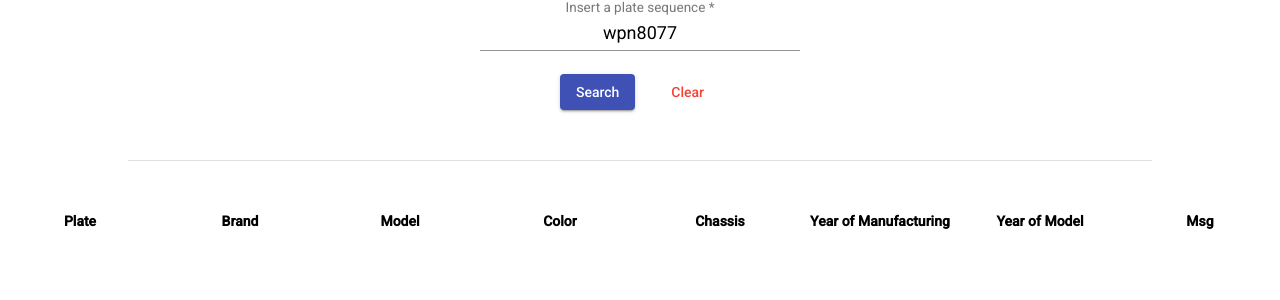
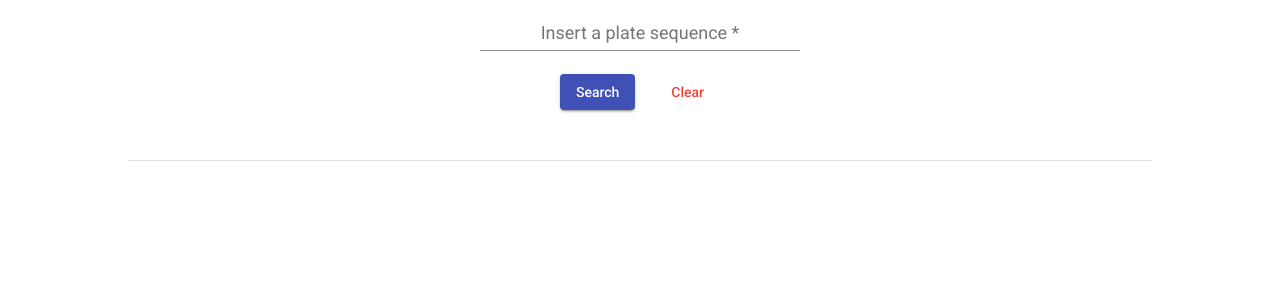
Before and after one commit to raphaelalvarenga/desafio-sazso, an Angular app: page / in a window 1280 px wide. Shown: the top 300 px of the page. Built offline with nearby package versions, Linux system fonts and the light colour scheme.

Commit message:
Created a dialog in case of errors.

```diff
--- /dev/null
+++ b/src/app/classes/dialog-data.class.ts
@@ -0,0 +1,5 @@
+export class DialogData {
+    type: string;
+    msg: string;
+    payload: any;
+}
--- a/src/app/consulta/consulta.component.html
+++ b/src/app/consulta/consulta.component.html
@@ -1,8 +1,9 @@
 <div class = "div-input">
+    <form>
         <div fxLayoutAlign = "center">
             <mat-form-field class="mat-form-field">
                 <mat-label>Insert a plate sequence</mat-label>
-            <input matInput type="text" [formControl] = "inputForm">
+                <input matInput type="text" [formControl] = "inputForm" (keyup) = "cleanTable()">
             </mat-form-field>
         </div>
 
@@ -12,16 +13,17 @@
             </div>
 
             <div>
-            <button mat-button color = "warn">Clear</button>
+                <button type="button" mat-button color = "warn" (click) = "cleanTable()">Clear</button>
             </div>
         </div>
+    </form>
 </div>
 
 <div class = "div-mat-divider">
     <mat-divider></mat-divider>
 </div>
 
-<div *ngIf = "screenWidth > 900; else listData">
+<div *ngIf = "screenWidth > 900 && tableData.length > 0; else listData">
     <div fxLayout>
         <div fxFlex class = "div-table-lines"><strong>Plate</strong></div>
         <div fxFlex class = "div-table-lines"><strong>Brand</strong></div>
@@ -80,3 +82,9 @@
         </mat-list-item>
     </mat-list>
 </ng-template>
+
+<div fxLayoutAlign = "center center" *ngIf = "isLoading">
+    <div>
+        <mat-spinner></mat-spinner>
+    </div>
+</div>
--- a/src/app/consulta/consulta.component.ts
+++ b/src/app/consulta/consulta.component.ts
@@ -2,6 +2,8 @@ import { Component, OnInit } from '@angular/core';
 import { Vehicle } from '@app/classes';
 import { FormControl, Validators } from '@angular/forms';
 import { VehicleService } from '@app/services/vehicle.service';
+import { MatDialog } from '@angular/material/dialog';
+import { DialogComponent } from '@app/global-components/dialog/dialog.component';
 
 @Component({
   selector: 'app-consulta',
@@ -14,31 +16,13 @@ export class ConsultaComponent implements OnInit {
   tableData: Array<Vehicle> = [];
   inputForm = new FormControl('', Validators.required);
   screenWidth: number;
+  isLoading = false;
 
   displayedColumns: string[] = ['plate', 'brand', 'model', 'color', 'chassis', 'yearManufactur', 'yearModel', 'msg'];
 
-  constructor(private vehicleService: VehicleService) { }
+  constructor(private vehicleService: VehicleService, public dialog: MatDialog) { }
 
   ngOnInit(): void {
-    const letters = 'ABCDEFGHIJKLMNOPQRSTUVWXYZ'.toLowerCase();
-    const plate = [];
-
-    for (let x = 0; x < 3; x++) {
-      const randomNumber = Math.floor(Math.random() * letters.length);
-      const randomLetter = letters[randomNumber];
-      plate.push(randomLetter);
-    }
-
-    for (let x = 0; x < 4; x++) {
-      const randomNumber = Math.floor(Math.random() * 10);
-      plate.push(randomNumber);
-    }
-
-    this.inputForm.setValue(plate.join(''));
-    this.inputForm.setValue('wpn8077');
-
-    const randomNumber = Math.ceil(Math.random() * letters.length);
-
     this.screenWidth = window.innerWidth;
   }
 
@@ -47,6 +31,9 @@ export class ConsultaComponent implements OnInit {
       return false;
     }
 
+    this.cleanTable();
+    this.isLoading = true;
+
     this.vehicleService
       .getVehicle(this.inputForm.value)
       .subscribe(
@@ -54,12 +41,24 @@ export class ConsultaComponent implements OnInit {
           const { msg, plate, chassis, brand, model, color, yearManufactur, yearModel } = success.data as Vehicle;
           this.vehicle = new Vehicle(msg, plate, chassis, brand, model, color, yearManufactur, yearModel);
           this.tableData.push(this.vehicle);
+          this.isLoading = false;
         },
 
         error => {
-          console.log(error.error.feedbacks[0].msg);
+          this.isLoading = false;
+          this.dialog.open(DialogComponent, {
+            data: {
+              type: 'error',
+              msg: error.error.feedbacks[0].msg,
+              payload: {}
+            }
+          });
         }
     );
   }
 
+  cleanTable() {
+    this.tableData = [];
+  }
+
 }
--- /dev/null
+++ b/src/app/global-components/dialog/dialog.component.html
@@ -0,0 +1,27 @@
+<div [ngSwitch] = "data.type" style="width: 300px;">
+    <div *ngSwitchCase = "'error'">
+        <div fxLayout fxLayoutAlign = "start center" fxLayoutGap = "10px">
+            <div>
+                <mat-icon color = "warn">warning</mat-icon>
+            </div>
+            <div><strong>Atenção</strong></div>
+        </div>
+        <div>
+            <div>{{ data.msg }}</div>
+        </div>
+
+        <div fxLayoutAlign = "end" style = "margin-top: 20px">
+            <div>
+                <button mat-button mat-dialog-close color = "warn">Fechar</button>
+            </div>
+        </div>
+    </div>
+
+    <div *ngSwitchCase = "'success'">
+
+    </div>
+
+    <div *ngSwitchDefault>
+
+    </div>
+</div>
--- /dev/null
+++ b/src/app/global-components/dialog/dialog.component.ts
@@ -0,0 +1,18 @@
+import { Component, OnInit, Inject } from '@angular/core';
+import { MAT_DIALOG_DATA } from '@angular/material/dialog';
+import { DialogData } from '@app/classes/dialog-data.class';
+
+@Component({
+  selector: 'app-dialog',
+  templateUrl: './dialog.component.html',
+  styleUrls: ['./dialog.component.css']
+})
+export class DialogComponent implements OnInit {
+
+  constructor(@Inject(MAT_DIALOG_DATA) public data: DialogData) { }
+
+  ngOnInit(): void {
+    console.log(this.data);
+  }
+
+}
--- a/src/styles.css
+++ b/src/styles.css
@@ -8,3 +8,7 @@ body { margin: 0; font-family: Roboto, "Helvetica Neue", sans-serif; }
     margin: auto;
     margin-bottom: 50px;
 }
+
+/* .custom-dialog-container .mat-dialog-container {
+    padding: 0;
+} */
```
Also changed, not shown: src/app/app.module.ts (+13 -2 lines), src/app/global-components/dialog/dialog.component.css (added), 1 other file (tests, documents, lock files or other folders). Lines whose indentation alone changed are shown as unchanged.
